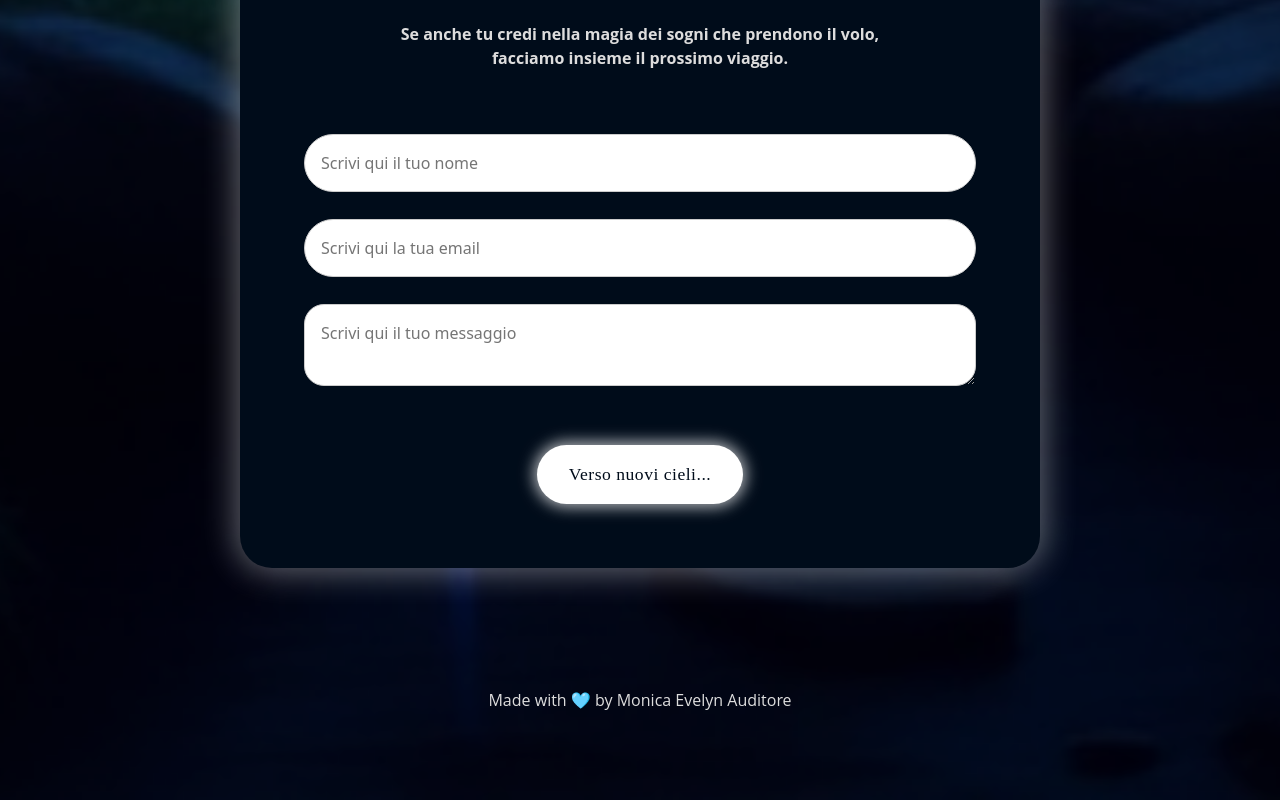
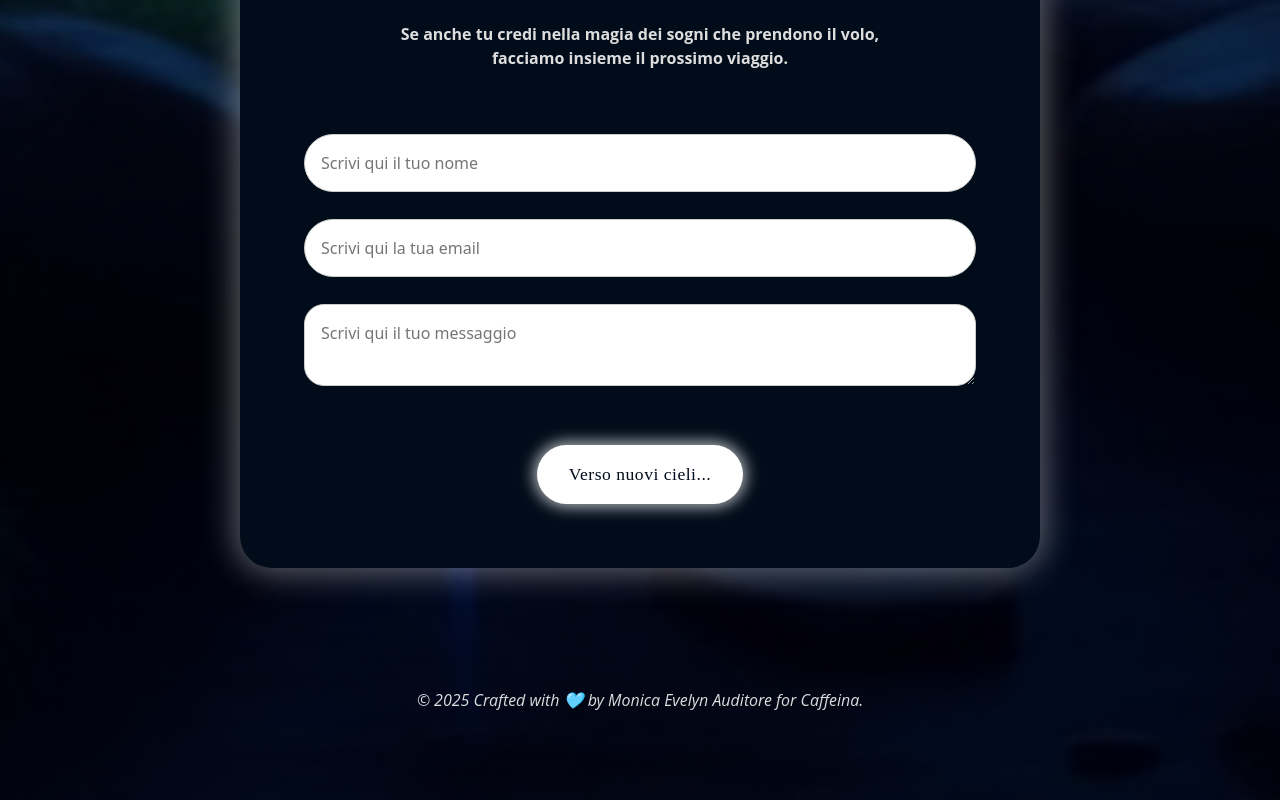
Before and after one commit to MonicaAuditore/aeroplanino_di_carta, a Vue app: page / in a window 1280 px wide. Shown: the part 7644-8444 px from the top of the page. Built offline with nearby package versions, Linux system fonts and the light colour scheme; a web font is replaced by a local one.

Commit message:
fix footer

```diff
--- a/src/components/Footer.vue
+++ b/src/components/Footer.vue
@@ -1,6 +1,6 @@
 <template>
   <footer class="site-footer">
-    <p>Made with 🩵 by Monica Evelyn Auditore</p>
+    <p><i>© 2025 Crafted with 🩵 by Monica Evelyn Auditore for Caffeina.</i></p>
   </footer>
 </template>
 
```
